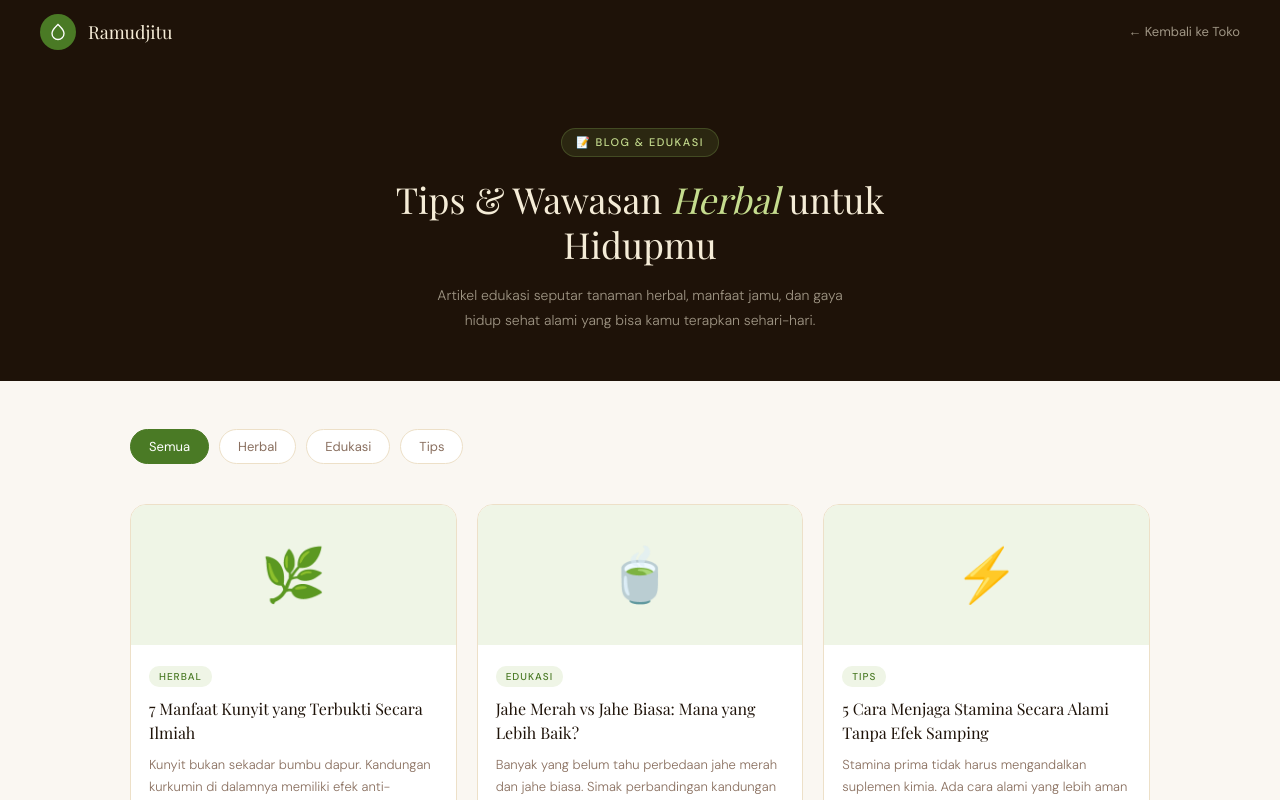
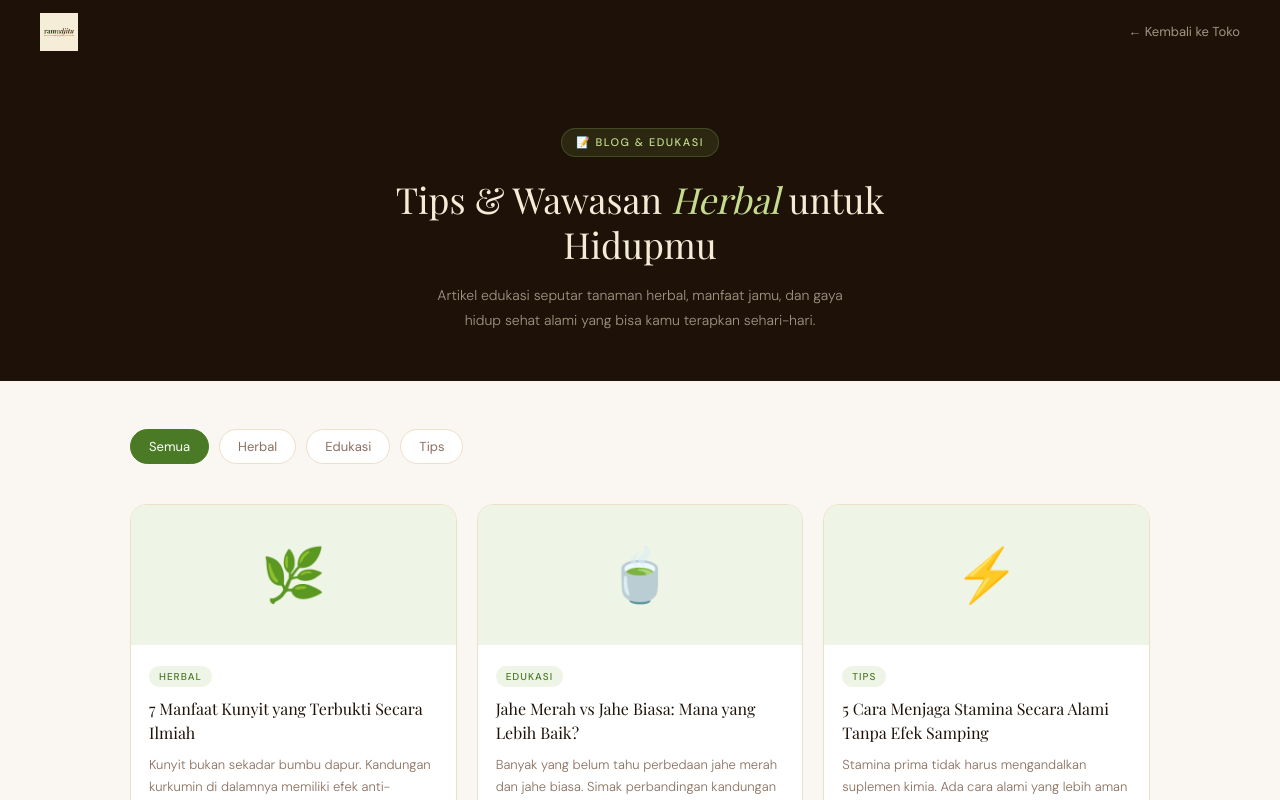
Before and after one commit to ramudjitu/ramudjitu-store, a Next.js app: page /blog in a window 1280 px wide. Shown: the top 800 px of the page. Built offline with nearby package versions, Linux system fonts and the light colour scheme; a web font is replaced by a local one.

Commit message:
tambah logo ramudjitu

```diff
--- a/app/blog/[slug]/page.tsx
+++ b/app/blog/[slug]/page.tsx
@@ -232,9 +232,8 @@ export default async function ArtikelDetailPage({ params }: { params: Promise<{
 
       {/* HEADER */}
       <header className="det-header">
-        <Link className="det-logo" href="/">
-          <div className="det-logo-mark"><svg viewBox="0 0 24 24"><path d="M12 2C8 6 4 9 4 14a8 8 0 0016 0c0-5-4-8-8-12z" /></svg></div>
-          <span className="det-logo-name">Ramudjitu</span>
+        <Link className="ramu-logo" href="/">
+          <img src="/logo.png" alt="Ramudjitu" style={{height: "38px", width: "auto"}} />
         </Link>
         <Link href="/blog" className="det-nav-back">← Kembali ke Blog</Link>
       </header>
--- a/app/blog/page.tsx
+++ b/app/blog/page.tsx
@@ -180,11 +180,8 @@ export default function BlogPage() {
 
       {/* HEADER */}
       <header className="blog-header">
-        <Link className="blog-logo" href="/">
-          <div className="blog-logo-mark">
-            <svg viewBox="0 0 24 24"><path d="M12 2C8 6 4 9 4 14a8 8 0 0016 0c0-5-4-8-8-12z" /></svg>
-          </div>
-          <span className="blog-logo-name">Ramudjitu</span>
+        <Link className="ramu-logo" href="/">
+          <img src="/logo.png" alt="Ramudjitu" style={{height: "38px", width: "auto"}} />
         </Link>
         <Link href="/" className="blog-nav-back">← Kembali ke Toko</Link>
       </header>
--- a/app/page.tsx
+++ b/app/page.tsx
@@ -359,12 +359,9 @@ export default function Home() {
 
         {/* ── HEADER ── */}
         <header className="ramu-header">
-          <Link className="ramu-logo" href="/">
-            <div className="ramu-logo-mark">
-              <svg viewBox="0 0 24 24"><path d="M12 2C8 6 4 9 4 14a8 8 0 0016 0c0-5-4-8-8-12z" /></svg>
-            </div>
-            <span className="ramu-logo-name">Ramudjitu</span>
-          </Link>
+         <Link className="ramu-logo" href="/">
+           <img src="/logo.png" alt="Ramudjitu" style={{height: "38px", width: "auto"}} />
+        </Link>
 
           <nav className="ramu-nav">
             <a onClick={() => scrollTo("produk")}>Produk</a>
```
Also changed, not shown: public/logo.png (added).
